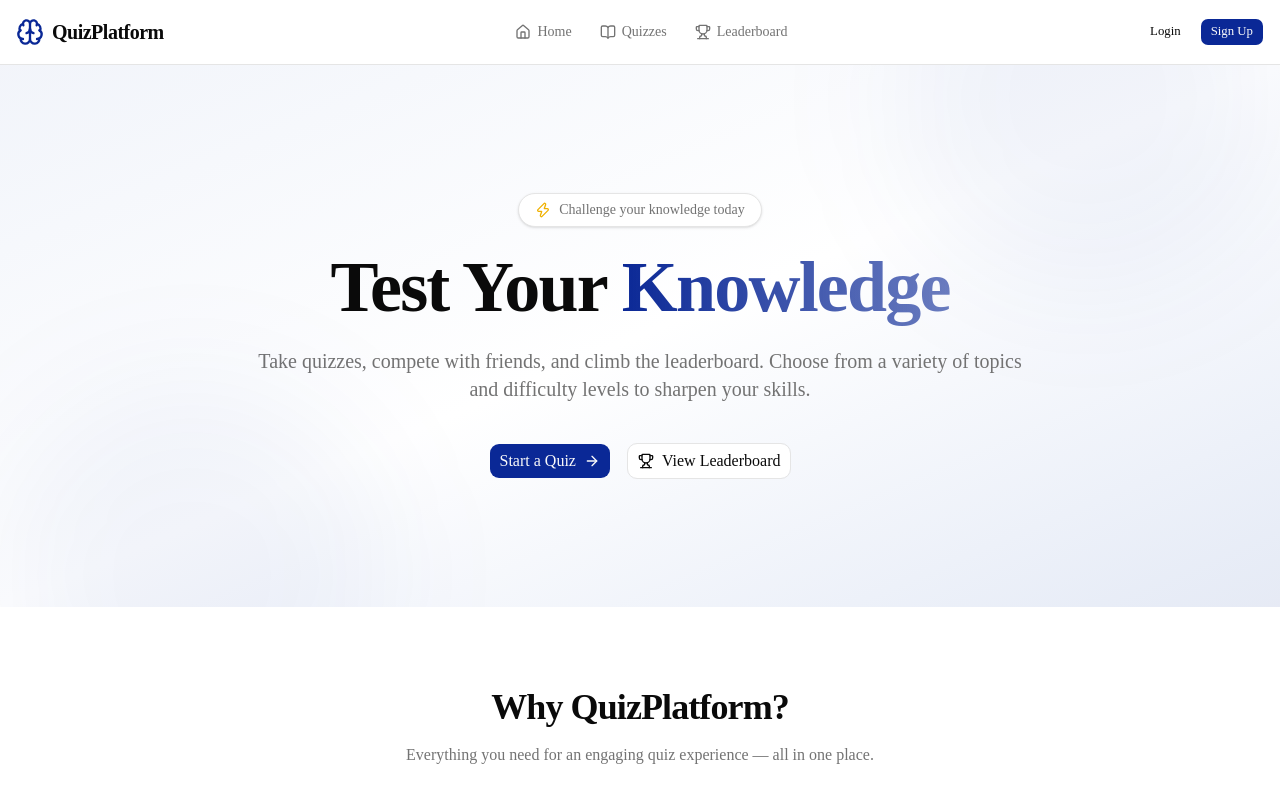
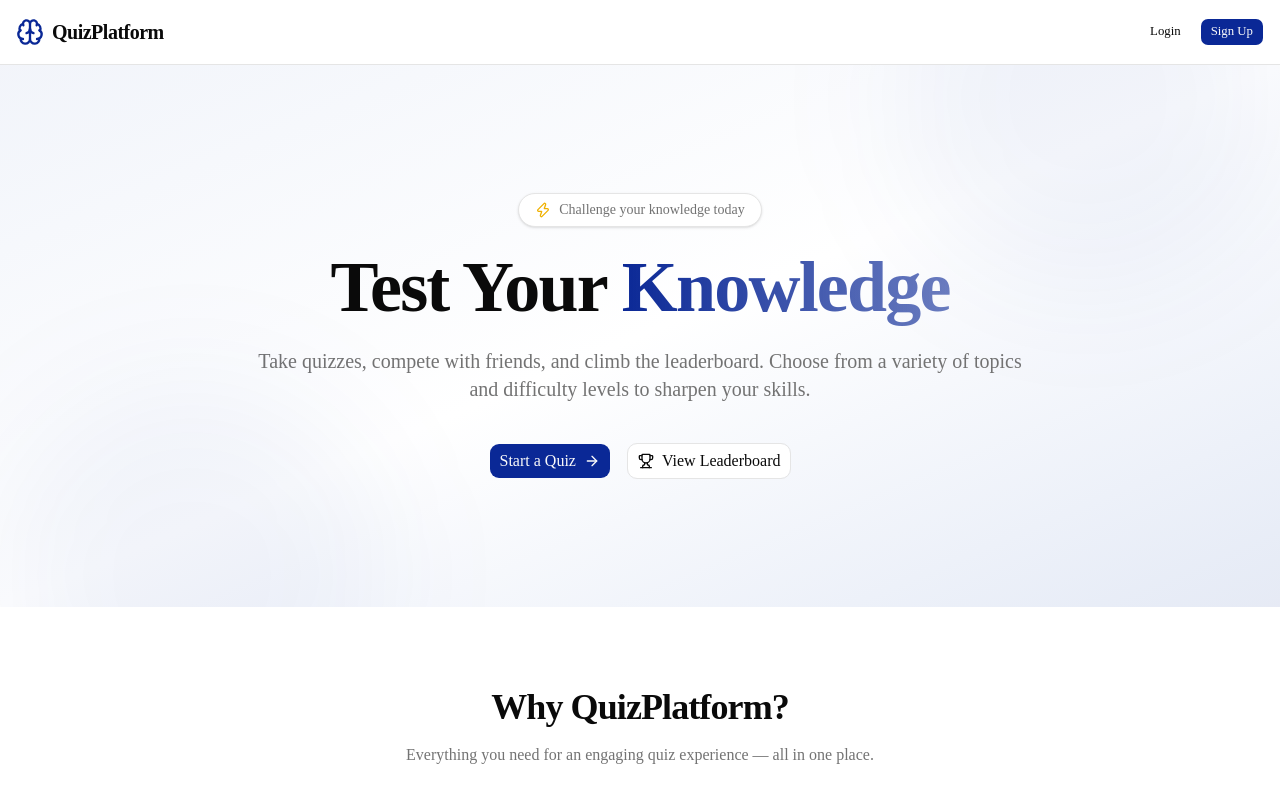
Before and after one commit to Kanishkk23/quiz_platform, a Next.js app: page / in a window 1280 px wide. Shown: the top 800 px of the page. Built offline with nearby package versions, Linux system fonts and the light colour scheme.

Commit message:
style(navbar): remove center navigation buttons for minimalist header
- Remove Home, Quizzes, and Leaderboard desktop links from navbar
- Maintain clean header with brand logo and authentication controls

```diff
--- a/src/components/layout/Navbar.tsx
+++ b/src/components/layout/Navbar.tsx
@@ -52,20 +52,6 @@ export function Navbar() {
           <Brain className="h-7 w-7 text-primary" />
           <span className="text-xl font-bold tracking-tight">QuizPlatform</span>
         </Link>
-
-        {/* Desktop Navigation */}
-        <nav className="hidden items-center gap-1 md:flex">
-          {visibleNavLinks.map((link) => (
-            <Link
-              key={link.href}
-              href={link.href}
-              className="flex items-center gap-1.5 rounded-md px-3 py-2 text-sm font-medium text-muted-foreground transition-colors hover:bg-accent hover:text-accent-foreground"
-            >
-              <link.icon className="h-4 w-4" />
-              {link.label}
-            </Link>
-          ))}
-        </nav>
 
         {/* Desktop Auth */}
         <div className="hidden items-center gap-2 md:flex">
```
